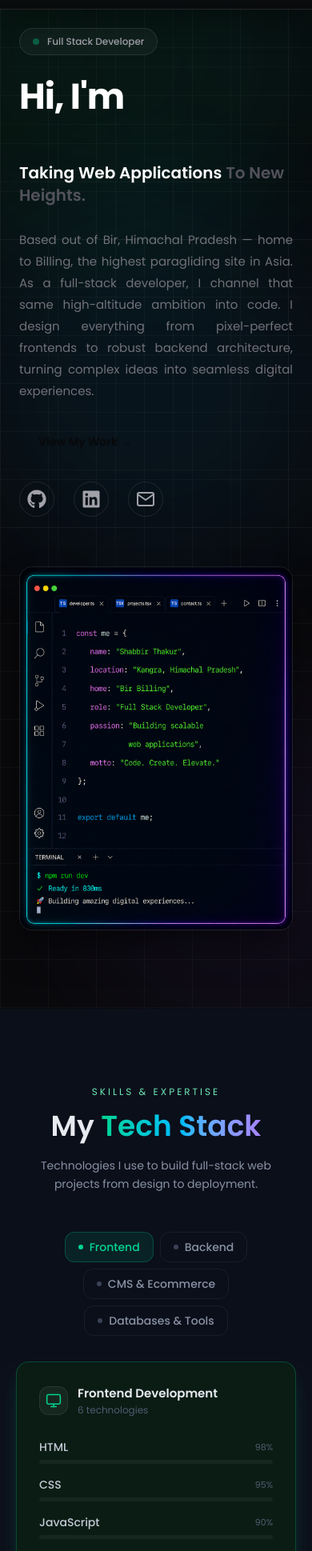
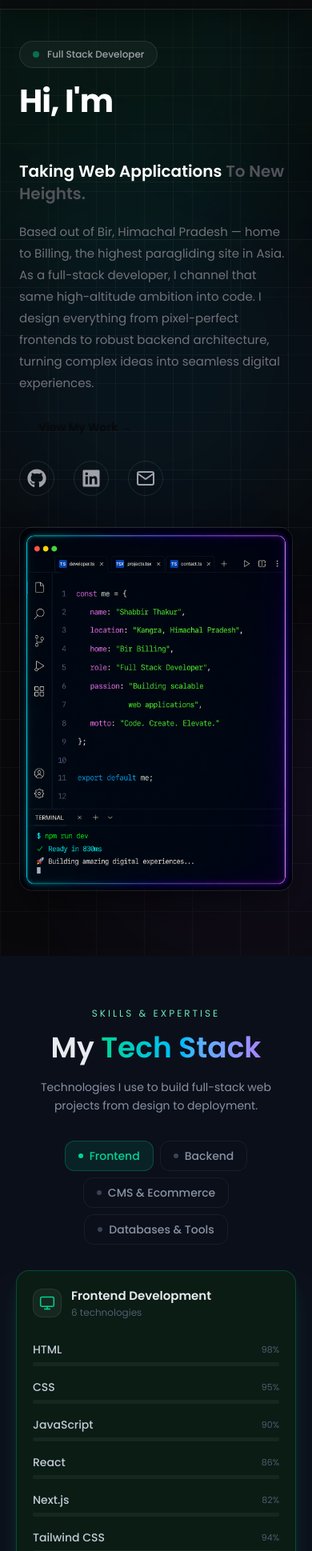
Before and after one commit to Shabbirthakur-74/my-portfolio, a Next.js app: page / in a window 390 px wide. Shown: the part 61-2000 px from the top of the page at 80% size. Built offline with nearby package versions, Linux system fonts and the light colour scheme.

Commit message:
responsiveness

```diff
--- a/app/globals.css
+++ b/app/globals.css
@@ -81,6 +81,7 @@ body {
   background: var(--color-bg);
   color: var(--color-text);
   font-family: var(--font-sans);
+  overflow-x: hidden;
 }
 
 html {
--- a/app/section/contact.tsx
+++ b/app/section/contact.tsx
@@ -42,11 +42,11 @@ export default function Contact() {
       id="contact"
       className="border-t border-zinc-800 bg-black text-zinc-400"
     >
-      <div className="mx-auto flex max-w-7xl flex-col items-center gap-8 px-6 py-10">
+      <div className="mx-auto flex max-w-7xl flex-col items-center gap-5 px-6 py-8 md:gap-6 md:py-10">
         {/* Links */}
         <Stagger
           gap={0.08}
-          className="flex flex-wrap items-center justify-center gap-8 text-lg"
+          className="flex flex-wrap items-center justify-center gap-x-6 gap-y-3 sm:gap-8 text-base sm:text-lg"
         >
           {links.map(({ label, href, icon: Icon, hover, external }) => (
             <StaggerItem key={label}>
@@ -56,9 +56,9 @@ export default function Contact() {
                   ? { target: "_blank", rel: "noopener noreferrer" }
                   : {})}
                 whileHover={{ y: -3 }}
-                className={`flex items-center gap-2 transition ${hover}`}
+                className={`flex items-center gap-2 py-1 transition ${hover}`}
               >
-                <Icon size={20} />
+                <Icon size={20} className="shrink-0" />
                 <span>{label}</span>
               </motion.a>
             </StaggerItem>
--- a/app/section/home.tsx
+++ b/app/section/home.tsx
@@ -46,7 +46,7 @@ export default function Hero() {
   return (
     <section
       id="home"
-      className="relative min-h-screen w-full flex items-center overflow-hidden bg-bg"
+      className="relative min-h-svh w-full flex items-center overflow-hidden bg-bg"
     >
       {/* Ambient glow */}
       <div className="pointer-events-none absolute inset-0 overflow-hidden">
@@ -77,10 +77,10 @@ export default function Hero() {
       </div>
 
       {/* Content */}
-      <div className="relative z-10 w-full max-w-7xl mx-auto px-6 md:px-12 py-24 md:py-28 grid grid-cols-1 lg:grid-cols-[7fr_5fr] gap-16 items-center">
+      <div className="relative z-10 w-full max-w-7xl mx-auto px-6 md:px-12 pt-28 pb-20 md:py-28 grid grid-cols-1 lg:grid-cols-[7fr_5fr] gap-10 lg:gap-16 items-center">
         {/* LEFT */}
         <motion.div
-          className="flex flex-col gap-7"
+          className="flex flex-col gap-5 md:gap-7"
           variants={container}
           initial="hidden"
           animate="show"
@@ -102,7 +102,7 @@ export default function Hero() {
 
           {/* Heading */}
           <motion.div variants={item}>
-            <h1 className="text-[clamp(2.8rem,7vw,5.5rem)] font-extrabold leading-[1.05] tracking-tight text-white mb-3">
+            <h1 className="text-[clamp(2.5rem,7vw,5.5rem)] font-extrabold leading-[1.05] tracking-tight text-white mb-3">
               Hi, I&apos;m{" "}
               <span
                 className="text-transparent bg-clip-text"
@@ -126,7 +126,7 @@ export default function Hero() {
           {/* Description */}
           <motion.p
             variants={item}
-            className="text-text-6 leading-[1.8] text-[15px] max-w-lg text-justify"
+            className="text-text-6 leading-[1.8] text-[15px] max-w-lg text-left md:text-justify"
           >
             Based out of Bir, Himachal Pradesh — home to Billing,
             the highest paragliding site in Asia. As a full-stack developer,
--- a/app/section/projects.tsx
+++ b/app/section/projects.tsx
@@ -230,7 +230,7 @@ export default function App() {
   const currentAccent = ACCENT[PROJECTS[active].accent];
 
   return (
-    <div className="min-h-screen bg-bg overflow-x-hidden">
+    <div className="bg-bg overflow-x-hidden">
       {/* ── Background layer ── */}
       <div className="fixed inset-0 pointer-events-none overflow-hidden">
         {/* Ambient blobs */}
@@ -251,10 +251,10 @@ export default function App() {
       </div>
 
       {/* ── Section ── */}
-      <section id="projects" className="relative py-24 lg:py-28">
+      <section id="projects" className="relative py-16 md:py-24">
         <div className="mx-auto max-w-[1280px] px-6">
           {/* ── Header ── */}
-          <Reveal className="flex flex-col items-center text-center mb-16 lg:mb-18">
+          <Reveal className="flex flex-col items-center text-center mb-10 md:mb-14">
             {/* Badge */}
             <div className="inline-flex items-center gap-2.5 px-4 py-2 rounded-full bg-white/[0.04] border border-white/[0.09] backdrop-blur-sm mb-7">
               <span
@@ -267,7 +267,7 @@ export default function App() {
             </div>
 
             {/* Heading */}
-            <h2 className="text-[2.6rem] sm:text-5xl lg:text-[3.75rem] font-extrabold leading-[1.08] tracking-tight text-white mb-5">
+            <h2 className="text-[2.1rem] sm:text-5xl lg:text-[3.75rem] font-extrabold leading-[1.08] tracking-tight text-white mb-4 md:mb-5">
               Things{" "}
               <span className="bg-gradient-to-r from-emerald-400 via-sky-400 to-violet-400 bg-clip-text text-transparent">
                 I&apos;ve Built
@@ -275,7 +275,7 @@ export default function App() {
             </h2>
 
             {/* Subtitle */}
-            <p className="text-zinc-400 text-lg leading-relaxed max-w-[640px]">
+            <p className="text-zinc-400 text-base sm:text-lg leading-relaxed max-w-[640px]">
               A collection of projects that showcase clean code, intuitive
               user experiences, and scalable solutions.
             </p>
@@ -298,8 +298,8 @@ export default function App() {
             />
 
             {/* Side fade masks */}
-            <div className="absolute left-0 top-0 bottom-0 w-20 bg-gradient-to-r from-bg to-transparent z-10 pointer-events-none" />
-            <div className="absolute right-0 top-0 bottom-0 w-20 bg-gradient-to-l from-bg to-transparent z-10 pointer-events-none" />
+            <div className="absolute left-0 top-0 bottom-0 w-8 sm:w-16 lg:w-20 bg-gradient-to-r from-bg to-transparent z-10 pointer-events-none" />
+            <div className="absolute right-0 top-0 bottom-0 w-8 sm:w-16 lg:w-20 bg-gradient-to-l from-bg to-transparent z-10 pointer-events-none" />
 
             {/* Track */}
             <motion.div
@@ -369,7 +369,7 @@ export default function App() {
                             </h3>
 
                             {/* Description */}
-                            <p className="text-zinc-400 text-sm lg:text-[15px] leading-relaxed mb-5 text-justify">
+                            <p className="text-zinc-400 text-sm lg:text-[15px] leading-relaxed mb-5">
                               {project.description}
                             </p>
 
--- a/app/section/services.tsx
+++ b/app/section/services.tsx
@@ -159,7 +159,7 @@ const ServiceCard = memo(function ServiceCard({ s }: { s: Service }) {
         </h3>
       </div>
 
-      <p className="text-xs text-text-5 leading-relaxed mb-5 flex-1 text-justify">
+      <p className="text-xs text-text-5 leading-relaxed mb-5 flex-1">
         {s.desc}
       </p>
 
@@ -179,7 +179,7 @@ export default function ServicesSection() {
   return (
     <section
       id="services"
-      className="min-h-screen px-6 md:px-12 pt-28 pb-16 max-w-5xl mx-auto w-full"
+      className="px-6 md:px-12 py-16 md:py-24 max-w-5xl mx-auto w-full"
     >
       <Reveal>
         <p className="text-xs tracking-[0.25em] uppercase mb-3 text-emerald-400 text-center">
@@ -196,7 +196,7 @@ export default function ServicesSection() {
         </div>
 
         <div className="text-center">
-          <p className="text-text-4 text-sm mb-12 max-w-lg mx-auto leading-relaxed">
+          <p className="text-text-4 text-sm mb-8 md:mb-12 max-w-lg mx-auto leading-relaxed">
             From a single landing page to a full-stack web application — I
             deliver clean, maintainable, and production-ready work on time.
           </p>
@@ -206,7 +206,7 @@ export default function ServicesSection() {
       <Stagger
         gap={0.09}
         amount={0.15}
-        className="grid grid-cols-1 sm:grid-cols-2 lg:grid-cols-3 gap-5 mb-12"
+        className="grid grid-cols-1 sm:grid-cols-2 lg:grid-cols-3 gap-5 mb-10 md:mb-12"
       >
         {services.map((s) => (
           <StaggerItem key={s.title} className="h-full">
@@ -216,7 +216,7 @@ export default function ServicesSection() {
       </Stagger>
 
       <Reveal>
-        <div className="rounded-2xl border border-emerald-400/20 bg-emerald-400/4 p-8 md:p-6 flex flex-col md:flex-row items-center justify-between gap-6 md:gap-4 text-center sm:text-left">
+        <div className="rounded-2xl border border-emerald-400/20 bg-emerald-400/4 p-6 md:p-8 flex flex-col md:flex-row items-center justify-between gap-6 md:gap-4 text-center sm:text-left">
           <div>
             <p className="text-[11px] text-emerald-400 tracking-widest uppercase mb-1">
               let&apos;s work together
--- a/app/section/skills.tsx
+++ b/app/section/skills.tsx
@@ -192,7 +192,7 @@ export default function Skills() {
   }, []);
 
   return (
-    <section id="skills" className="bg-surface text-text py-24 px-5">
+    <section id="skills" className="bg-surface text-text py-16 md:py-24 px-5">
       <div className="w-full max-w-3xl mx-auto">
         <Reveal>
           <p className="text-center text-xs tracking-[0.25em] uppercase mb-3 text-emerald-soft">
@@ -206,7 +206,7 @@ export default function Skills() {
             </span>
           </h2>
 
-          <p className="text-center text-text-4 text-sm mb-12 max-w-xs mx-auto leading-relaxed">
+          <p className="text-center text-text-4 text-sm mb-8 md:mb-12 max-w-xs mx-auto leading-relaxed">
             Technologies I use to build full-stack web projects  from design to
             deployment.
           </p>
@@ -224,7 +224,7 @@ export default function Skills() {
                 onClick={() => handleSelect(g.category)}
                 whileHover={{ y: -2 }}
                 whileTap={{ scale: 0.96 }}
-                className={`flex items-center gap-2 px-4 py-2 rounded-xl border text-sm font-medium transition-all duration-200 cursor-pointer
+                className={`flex items-center gap-2 px-4 py-2 rounded-xl border text-sm font-medium transition-colors duration-200 cursor-pointer
                 ${
                   isActive
                     ? gc.tabActive
@@ -248,7 +248,7 @@ export default function Skills() {
             initial={{ opacity: 0, y: 16 }}
             animate={{ opacity: 1, y: 0 }}
             transition={{ duration: 0.45, ease: EASE }}
-            className={`rounded-2xl border ${c.activeBorder} ${c.activeBg} shadow-xl ${c.glow} p-7`}
+            className={`rounded-2xl border ${c.activeBorder} ${c.activeBg} shadow-xl ${c.glow} p-5 sm:p-7`}
           >
             <div className="flex items-center justify-between mb-7">
               <div className="flex items-center gap-3">
@@ -276,7 +276,7 @@ export default function Skills() {
               </span>
             </div>
 
-            <div className={`grid ${cols} gap-x-10 gap-y-4`}>
+            <div className={`grid ${cols} gap-x-6 sm:gap-x-10 gap-y-4`}>
               {group.items.map((item, i) => (
                 <SkillBar
                   key={item.name}
```
